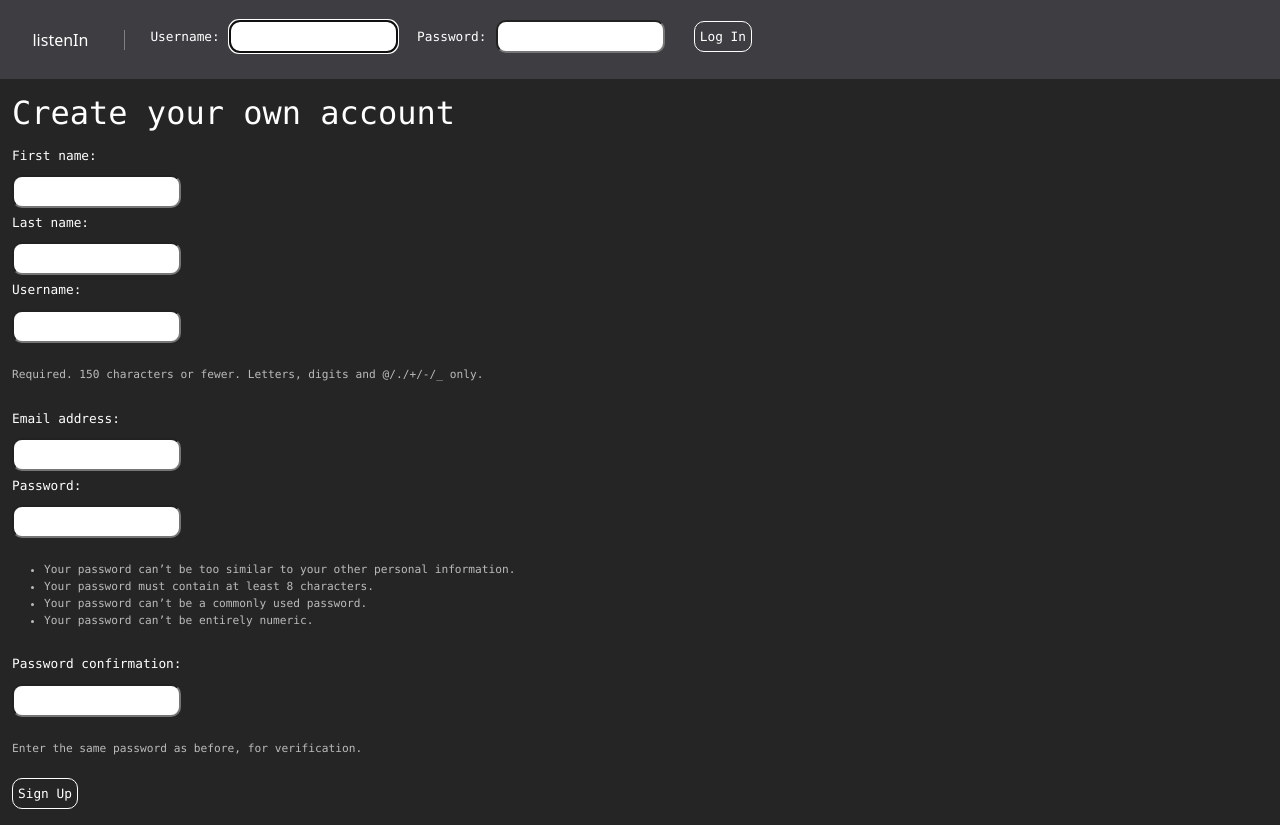
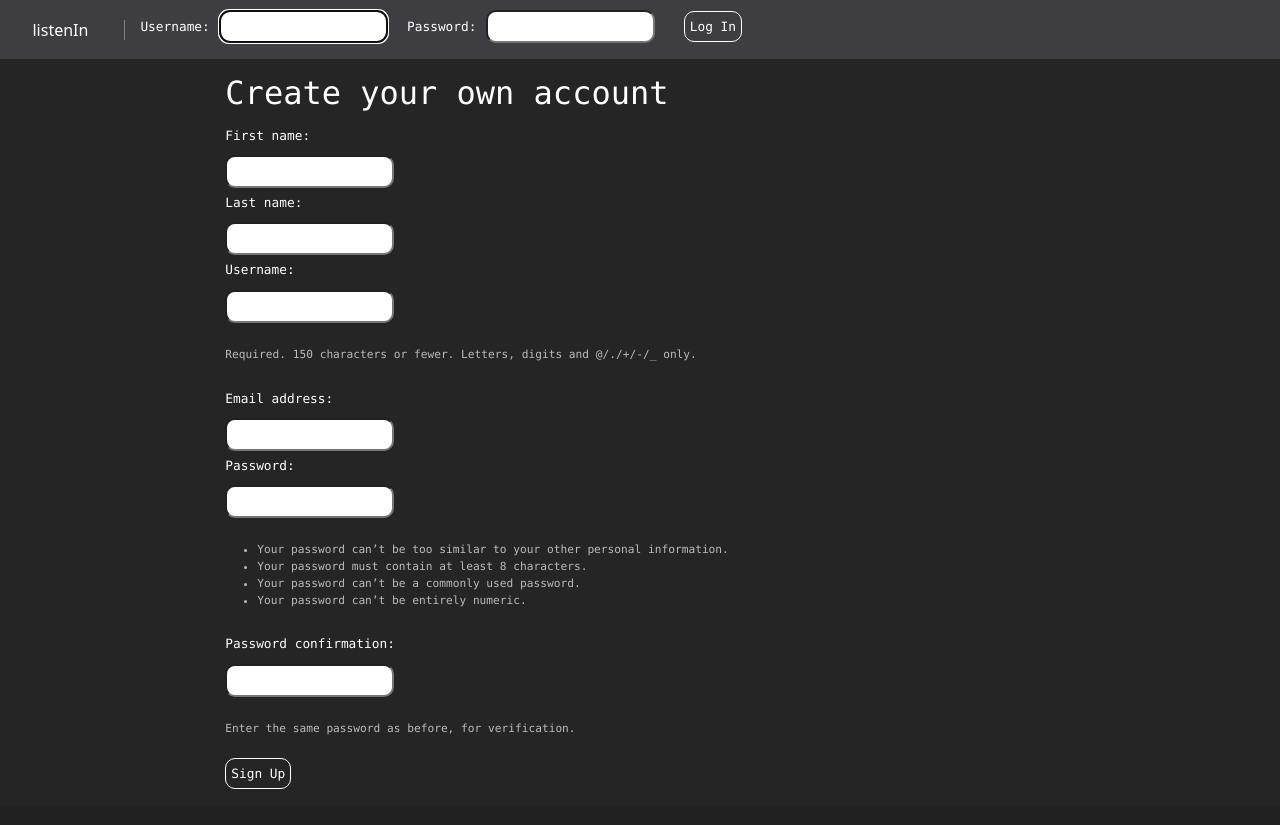
Before and after one commit to lukian001/ListenIn, a Django app: page /account/login in a window 1280 px wide. After the commit the page ends 789 px from the top, so only its background shows below. Run offline with Django 4.2, Linux system fonts and the light colour scheme; some libraries are stand-ins or nearby versions.

Commit message:
lil fixes

```diff
--- a/accounts/templates/accounts/login.html
+++ b/accounts/templates/accounts/login.html
@@ -1,10 +1,14 @@
 {% extends 'base_layout.html' %}
 
 {% block content %}
+
+    <div class="col-lg-12">
         <h2 style="color:white;font-family:Monaco, monospace;margin-top:15px;"> Create your own account</h2>
         <form class = "site-form" action = "{% url 'accounts:signup' %}" method="post">
             {% csrf_token %}
             {{ signup_form }}
             <input type = "submit" value = "Sign Up">
         </form>
+    </div>
+
 {% endblock %}
--- a/templates/base_layout.html
+++ b/templates/base_layout.html
@@ -246,15 +246,14 @@
         .site-form input[type="submit"]{
             font-size: 0.8em;
             font-family:Monaco, monospace;
-            border:0.5px solid;
-            border-color: white;
+            border: 1px solid white;
             color: white;
             background-color:transparent;
             border-radius:10px;
         }
 
         .bagpl{
-            padding: 10px;
+            padding: 0px;
         }
 
         .bagpl input, .bagpl textarea{
@@ -376,7 +375,7 @@
         <div class="container-fluid">
             <div style=" height: 92%;" class="row content">
 
-                <div class="col-sm-10">
+                <div class="col-sm-10 ms-auto">
                     {% block content %}
                     {% endblock %}
                 </div>
```
Lines whose indentation alone changed are shown as unchanged.
